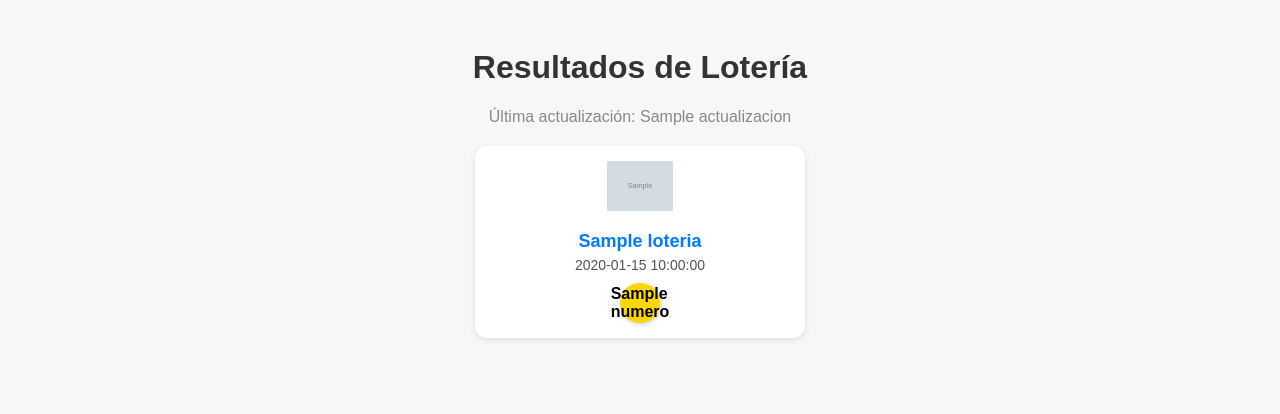
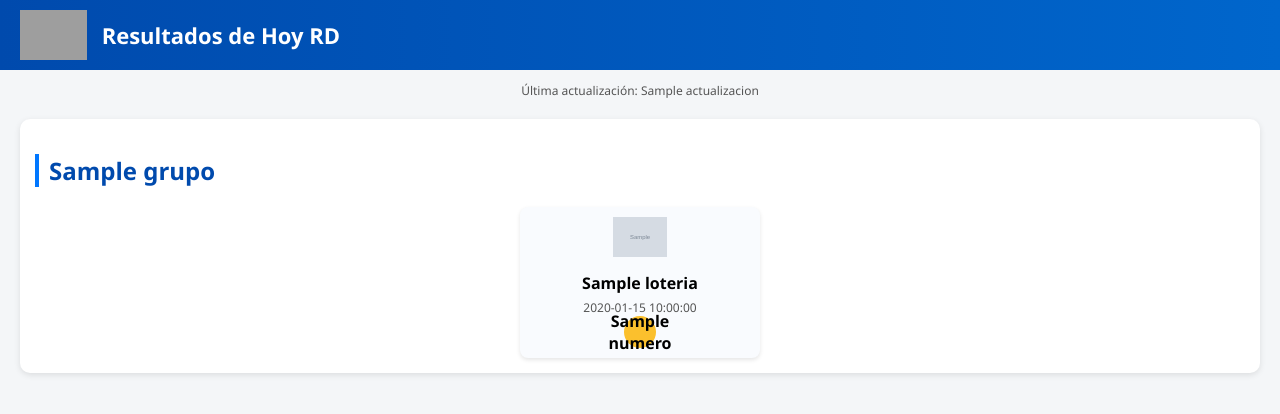
Before and after one commit to LaBalbaChuky/loterias-flask, a Flask app: template templates/resultados.html in a window 1280 px wide. Shown: the top 414 px of the page. Run offline with Flask 3, Linux system fonts and the light colour scheme; the template is opened without the code that fills it: most values are stand-ins (such as "Sample title", 1, 10 or a date in 2020); grey boxes marked "Sample" are stand-in pictures; parts of the project's set-up code (start-up, migrations or seed data) failed here and were passed over; grey boxes are pictures that could not be loaded.

Commit message:
Update resultados.html

```diff
--- a/templates/resultados.html
+++ b/templates/resultados.html
@@ -2,85 +2,42 @@
 <html lang="es">
 <head>
     <meta charset="UTF-8">
-  <title>Resultados de Lotería</title>
-  <meta name="viewport" content="width=device-width, initial-scale=1.0">
+    <title>Resultados de Hoy RD</title>
     <style>
-    body {
-      font-family: Arial, sans-serif;
-      background: #f7f7f7;
-      padding: 20px;
-    }
-    h1 {
-      text-align: center;
-      color: #333;
-    }
-    .fecha {
-      text-align: center;
-      color: #888;
-      margin-bottom: 20px;
-    }
-    .contenedor-loterias {
-      display: flex;
-      flex-wrap: wrap;
-      justify-content: center;
-      gap: 20px;
-    }
-    .loteria {
-      background: white;
-      border-radius: 12px;
-      padding: 15px;
-      width: 300px;
-      box-shadow: 0 2px 6px rgba(0, 0, 0, 0.1);
-      display: flex;
-      flex-direction: column;
-      align-items: center;
-    }
-    .titulo {
-      font-weight: bold;
-      font-size: 18px;
-      color: #007bff;
-      margin: 10px 0 5px;
-      text-align: center;
-    }
-    .game-date {
-      font-size: 14px;
-      color: #555;
-      margin-bottom: 10px;
-    }
-    .numeros {
-      display: flex;
-      flex-wrap: wrap;
-      gap: 8px;
-      justify-content: center;
-    }
-    .bola {
-      background: gold;
-      border-radius: 50%;
-      width: 40px;
-      height: 40px;
-      display: flex;
-      align-items: center;
-      justify-content: center;
-      font-weight: bold;
-      box-shadow: 1px 1px 5px rgba(0,0,0,0.2);
-    }
-    img {
-      height: 50px;
-      object-fit: contain;
-      margin-bottom: 10px;
-    }
+        body { font-family: 'Segoe UI', sans-serif; background: #f4f6f8; margin: 0; padding: 0; }
+        header { background: linear-gradient(to right, #004aad, #0066cc); padding: 10px 20px; display: flex; align-items: center; gap: 15px; color: white; }
+        header img { height: 50px; width: auto; }
+        .titulo { font-size: 22px; font-weight: bold; }
+
+        .grupo-loteria { margin: 20px; padding: 15px; background: white; border-radius: 10px; box-shadow: 0 2px 6px rgba(0,0,0,0.1); }
+        .titulo-grupo { border-left: 4px solid #0077ff; padding-left: 10px; color: #004aad; }
+        .contenedor-loterias { display: flex; flex-wrap: wrap; gap: 15px; justify-content: center; }
+        .tarjeta { background: #f9fbfe; border-radius: 8px; padding: 10px; width: 220px; text-align: center; box-shadow: 0 2px 4px rgba(0,0,0,0.1); }
+        .tarjeta img { height: 40px; margin-bottom: 5px; }
+        .tarjeta h3 { font-size: 16px; margin: 5px 0; }
+        .fecha { font-size: 12px; color: #555; }
+        .numeros { display: flex; flex-wrap: wrap; gap: 5px; justify-content: center; }
+        .bola { background: #fbc02d; border-radius: 50%; width: 32px; height: 32px; display: flex; align-items: center; justify-content: center; font-weight: bold; }
     </style>
 </head>
 <body>
-  <h1>Resultados de Lotería</h1>
-  <p class="fecha">Última actualización: {{ actualizacion }}</p>
+<header>
+    <img src="/static/img/logo.png" alt="Resultados de Hoy RD">
+    <div class="titulo">Resultados de Hoy RD</div>
+</header>
 
+<p style="text-align:center; font-size:12px; color:#555;">Última actualización: {{ actualizacion }}</p>
+
+{% for grupo, loterias in grupos.items() %}
+  {% if loterias %}
+  <div class="grupo-loteria">
+    <h2 class="titulo-grupo">{{ grupo }}</h2>
     <div class="contenedor-loterias">
       {% for l in loterias %}
-      <div class="loteria">
+      <div class="tarjeta">
         <img src="{{ l.imagen }}" alt="{{ l.nombre }}">
-        <div class="titulo">{{ l.nombre }}</div>
-        <div class="game-date">{{ l.fecha }}</div>
+        <h3>{{ l.nombre }}</h3>
+        <div class="fecha">{{ l.fecha }}</div>
         <div class="numeros">
           {% for n in l.numeros %}
           <div class="bola">{{ n }}</div>
@@ -89,5 +46,9 @@
       </div>
       {% endfor %}
     </div>
+  </div>
+  {% endif %}
+{% endfor %}
+
 </body>
 </html>
```
Lines whose indentation alone changed are shown as unchanged.
